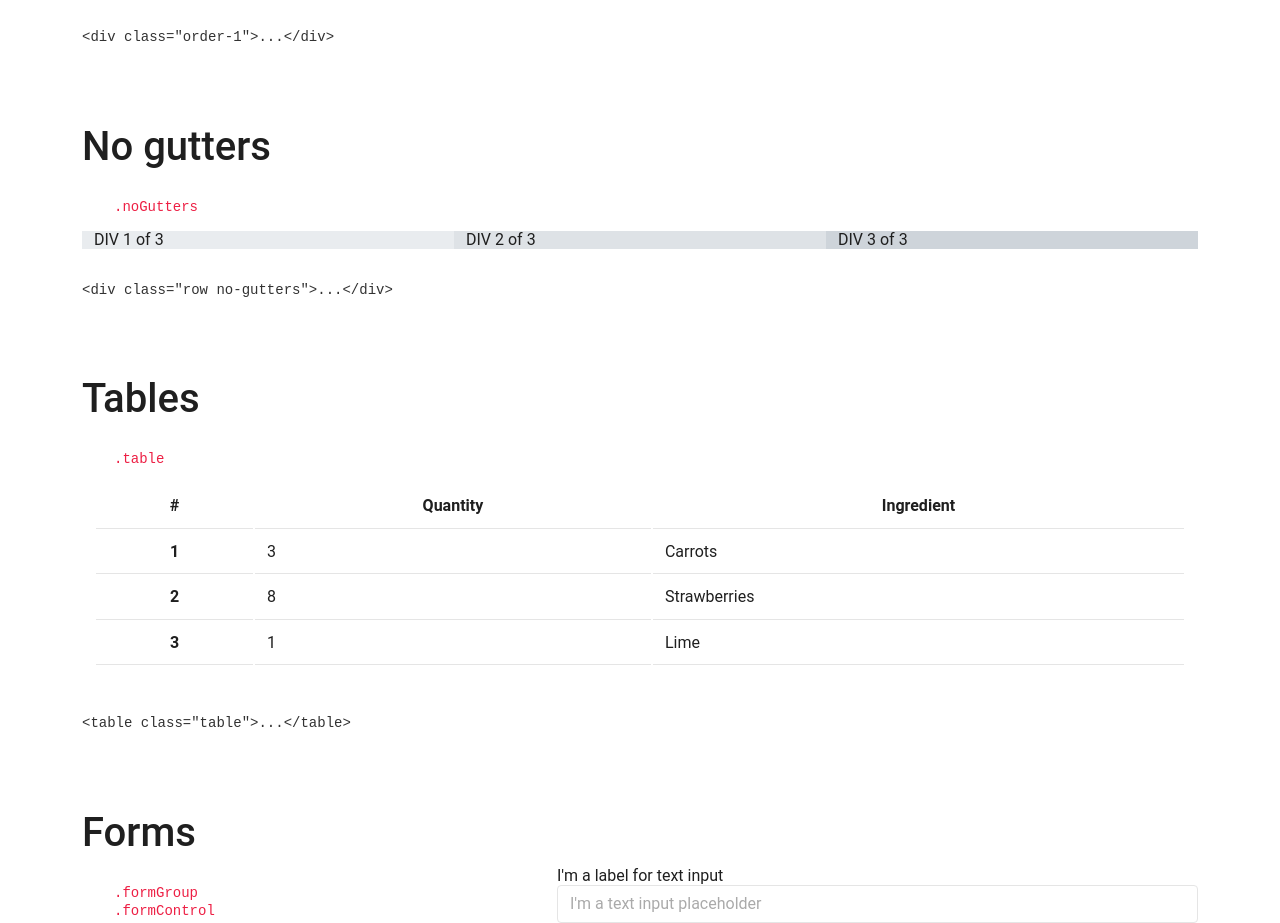
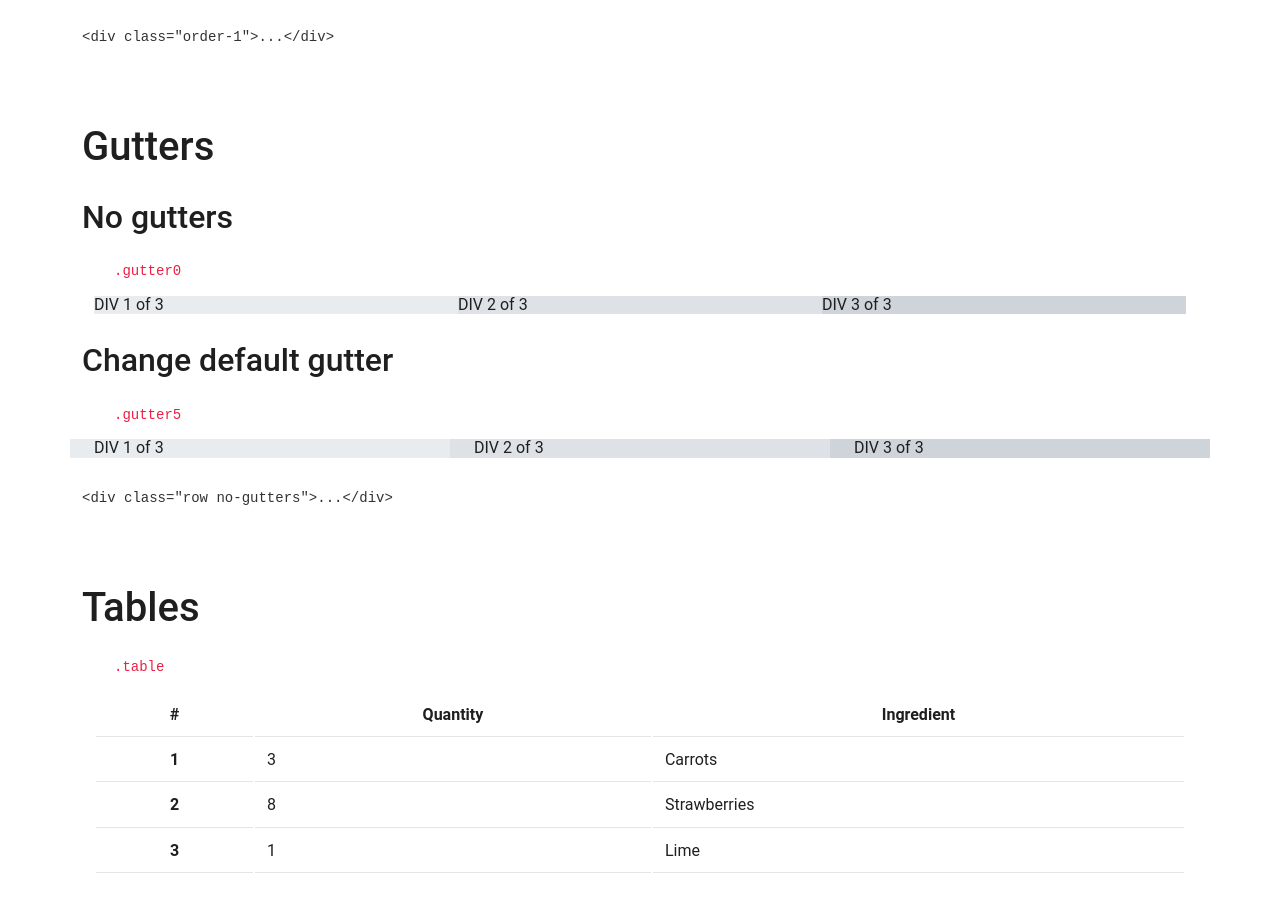
Before and after one commit to SandroMiguel/cecilia-css, a website: page docs/index.html in a window 1280 px wide. Shown: the part 7635-8558 px from the top of the page. Drawn offline with Linux system fonts and the light colour scheme.

Commit message:
feat(cecilia.scss): add custom gutters

```diff
--- a/docs/index.html
+++ b/docs/index.html
@@ -730,18 +730,42 @@
     </div>
 
 
-    <!-- No gutters -->
+    <!-- Gutters -->
     <br><br>
-    <h1>No gutters</h1>
+    <h1>Gutters</h1>
+    <h2>No gutters</h2>
     <div class="row">
         <div class="col12">
             <ul>
-                <li class="listUnstyled"><code>.noGutters</code></li>
+                <li class="listUnstyled"><code>.gutter0</code></li>
             </ul>
         </div>
         <div class="col12">
             <div class="container">
-                <div class="row no-gutters">
+                <div class="row gutter0">
+                    <div class="col bkgColor1 txtColor1 height-4">
+                        DIV 1 of 3
+                    </div>
+                    <div class="col bkgColor2 txtColor1 height-4">
+                        DIV 2 of 3
+                    </div>
+                    <div class="col bkgColor3 txtColor1 height-4">
+                        DIV 3 of 3
+                    </div>
+                </div>
+            </div>
+        </div>
+    </div>
+    <h2>Change default gutter</h2>
+    <div class="row">
+        <div class="col12">
+            <ul>
+                <li class="listUnstyled"><code>.gutter5</code></li>
+            </ul>
+        </div>
+        <div class="col12">
+            <div class="container">
+                <div class="row gutter5">
                     <div class="col bkgColor1 txtColor1 height-4">
                         DIV 1 of 3
                     </div>
--- a/src/_variables.scss
+++ b/src/_variables.scss
@@ -28,6 +28,15 @@ $container-max-widths: (
     xxl: var(--cecilia-xxl-container-max-width),
 ) !default;
 
+$gutters: (
+    0: 0,
+    1: 0.25rem,
+    2: 0.5rem,
+    3: 1rem,
+    4: 1.5rem,
+    5: 3rem,
+) !default;
+
 // Typography
 $font-family-base: var(--cecilia-font-family-base) !default;
 $font-family-code: ar(--cecilia-font-family-code) !default;
--- a/src/cecilia.scss
+++ b/src/cecilia.scss
@@ -108,11 +108,11 @@
  * ========================================================================== */
 
  .container {
-    --gutter: 1.5rem;
+    --cecilia-gutter: 1.5rem;
 
     width: 100%;
-    padding-right: calc(var(--gutter) * 0.5);
-    padding-left: calc(var(--gutter) * 0.5);
+    padding-right: calc(var(--cecilia-gutter) * 0.5);
+    padding-left: calc(var(--cecilia-gutter) * 0.5);
     margin-right: auto;
     margin-left: auto;
 }
@@ -149,8 +149,8 @@
 
 .containerFull {
     width: 100%;
-    padding-right: calc(var(--gutter) * 0.5);
-    padding-left: calc(var(--gutter) * 0.5);
+    padding-right: calc(var(--cecilia-gutter) * 0.5);
+    padding-left: calc(var(--cecilia-gutter) * 0.5);
     margin-left: auto;
     margin-right: auto;
 }
@@ -158,16 +158,16 @@
 .row {
     display: flex;
     flex-wrap: wrap;
-    margin-right: calc(-0.5 * var(--gutter));
-    margin-left: calc(-0.5 * var(--gutter));
+    margin-right: calc(-0.5 * var(--cecilia-gutter));
+    margin-left: calc(-0.5 * var(--cecilia-gutter));
   }
 
 .row > * {
     flex-shrink: 0;
     width: 100%;
     max-width: 100%;
-    padding-right: calc(var(--gutter) * 0.5);
-    padding-left: calc(var(--gutter) * 0.5);
+    padding-right: calc(var(--cecilia-gutter) * 0.5);
+    padding-left: calc(var(--cecilia-gutter) * 0.5);
   }
 
 .col {
@@ -377,6 +377,18 @@
         .orderXxl#{$i} {
             order: #{$i};
         }
+    }
+}
+
+// Gutters
+// @for $i from 1 through 12 {
+//     .gutter#{$i} {
+//         --cecilia-gutter: #{$i}rem;
+//     }
+// }
+@each $i, $gutter in variables.$gutters {
+    .gutter#{$i} {
+        --cecilia-gutter: #{$gutter};
     }
 }
 
```
Also changed, not shown: dist/cecilia.css, dist/cecilia.min.css, docs/assets/cecilia.min.css, docs/assets/sample.css.
